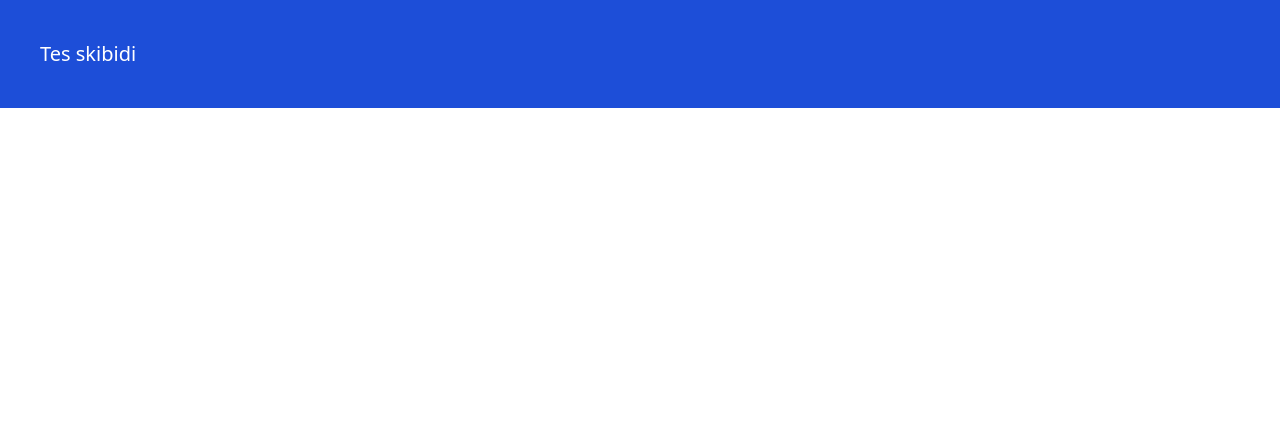
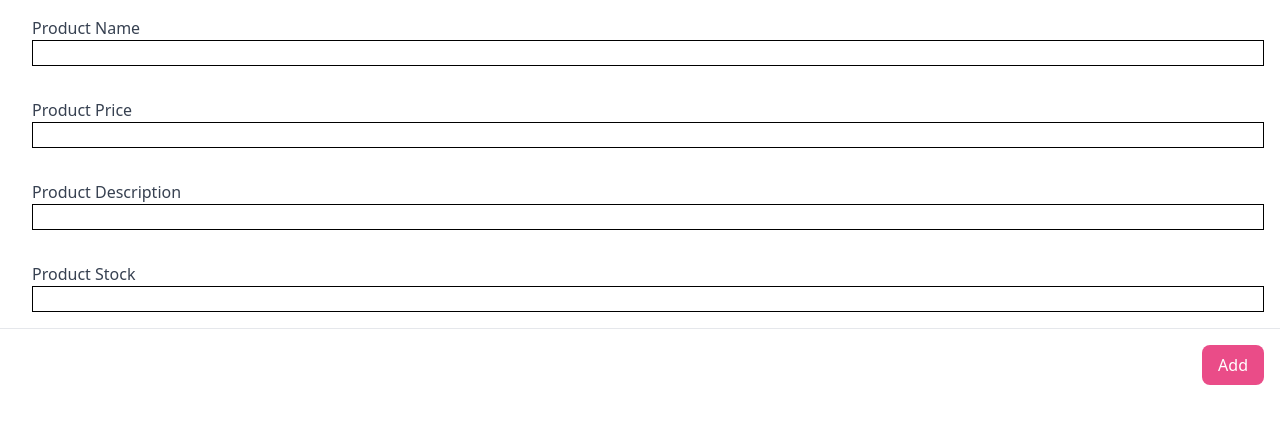
Before and after one commit to StevieAdrian/EasyCart, a React (Vite) app: page /create in a window 1280 px wide. Shown: the top 424 px of the page. Built offline with nearby package versions, Linux system fonts and the light colour scheme.

Commit message:
feat: add create product page

```diff
--- a/package.json
+++ b/package.json
@@ -10,6 +10,7 @@
     "preview": "vite preview"
   },
   "dependencies": {
+    "axios": "^1.7.9",
     "react": "^18.3.1",
     "react-dom": "^18.3.1",
     "react-router-dom": "^7.0.2"
--- /dev/null
+++ b/src/components/elements/input/ProductInput.tsx
@@ -0,0 +1,19 @@
+
+interface CreateProp {
+    type: string;
+    children: React.ReactNode;
+}
+
+const CreateForm = (props: CreateProp) => {
+    const { type, children } = props;
+    return (
+        <div className="flex p-4 ml-4">
+            <div className="w-full">
+                <label className="block text-gray-700">{children}</label>
+                <input type={type} style={{border: '1px solid black'}} className="w-full pr-24 text-gray-600 border-b-2 ml-"/>
+            </div>
+        </div>
+    )
+}
+
+export default CreateForm;
--- a/src/main.tsx
+++ b/src/main.tsx
@@ -2,7 +2,7 @@ import { StrictMode } from 'react'
 import { createRoot } from 'react-dom/client'
 import './index.css'
 import { createBrowserRouter, RouterProvider } from 'react-router-dom'
-import CreateProduct from './pages/product'
+import CreateProduct from './pages/create-product'
 
 const router = createBrowserRouter([
   {
--- /dev/null
+++ b/src/pages/create-product.tsx
@@ -0,0 +1,17 @@
+import ProductInput from "../components/elements/input/ProductInput";
+
+const CreateProduct = () => {
+    return (
+        <form action="">
+            <ProductInput type="text">Product Name</ProductInput>
+            <ProductInput type="number">Product Price</ProductInput>
+            <ProductInput type="text">Product Description</ProductInput>
+            <ProductInput type="number">Product Stock</ProductInput>
+            <div className="flex justify-end p-4 border-t">
+                <button type="submit" style={{backgroundColor: '#EA4C88', }} onMouseEnter={(e) => (e.currentTarget.style.backgroundColor = '#cc3b72')} onMouseLeave={(e) => (e.currentTarget.style.backgroundColor = "#EA4C88")} className="px-4 py-2 text-white transition rounded-lg"> Add </button>
+            </div>
+        </form>
+    )
+}
+
+export default CreateProduct;
--- a/src/pages/product.tsx
+++ /dev/null
@@ -1,10 +0,0 @@
-
-const CreateProduct = () => {
-    return (
-        <div className="bg-blue-700 text-white p-10">
-            <h1 className="text-xl">Tes skibidi</h1>
-        </div>
-    )
-}
-
-export default CreateProduct;
```
Also changed, not shown: 1 other file (tests, documents, lock files or other folders).
